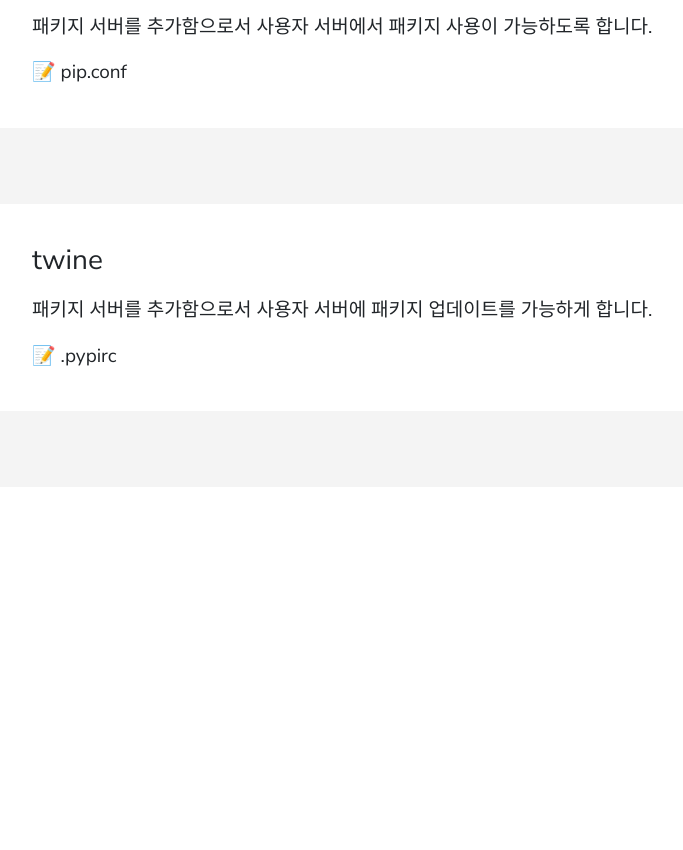
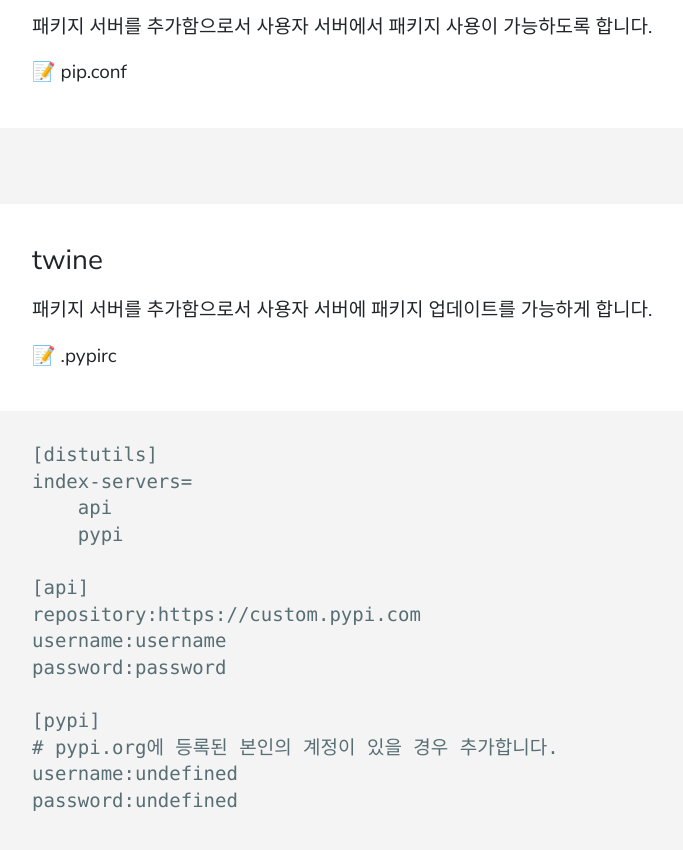
Before and after one commit to live2skull/blog.live2skull.kr, a Jekyll site: the page built from _posts/python/2020-03-27-python-pip-custom.markdown, in a window 1280 px wide and 900 px high, scrolled down 1079 px. Shown: the top 850 px of the window, without its empty margins (83-766 px from the left). Built offline with Jekyll 4.4.1, drawn with Linux system fonts in a browser that asks for light colours; before the commit the page ends 1606 px from its top, so only the background shows below that.

Commit message:
pypi private server 내용 추가, os 수업 연계 shell 작성글 준비

````diff
--- /dev/null
+++ b/_posts/cplusplus/2020-03-29-cplusplus-write-my-own-shell.markdown
@@ -0,0 +1,6 @@
+---
+layout: post
+title:  "쉘 원리와 작성"
+date:   2020-03-29 12:00:00 +0000
+categories: cplusplus shell
+---
--- a/_posts/python/2020-03-27-python-pip-custom.markdown
+++ b/_posts/python/2020-03-27-python-pip-custom.markdown
@@ -30,4 +30,18 @@
 
 📝 .pypirc
 ```
+[distutils]
+index-servers=
+	api
+	pypi
+
+[api]
+repository:https://custom.pypi.com
+username:username
+password:password
+
+[pypi]
+# pypi.org에 등록된 본인의 계정이 있을 경우 추가합니다.
+username:undefined
+password:undefined
 ```
````
